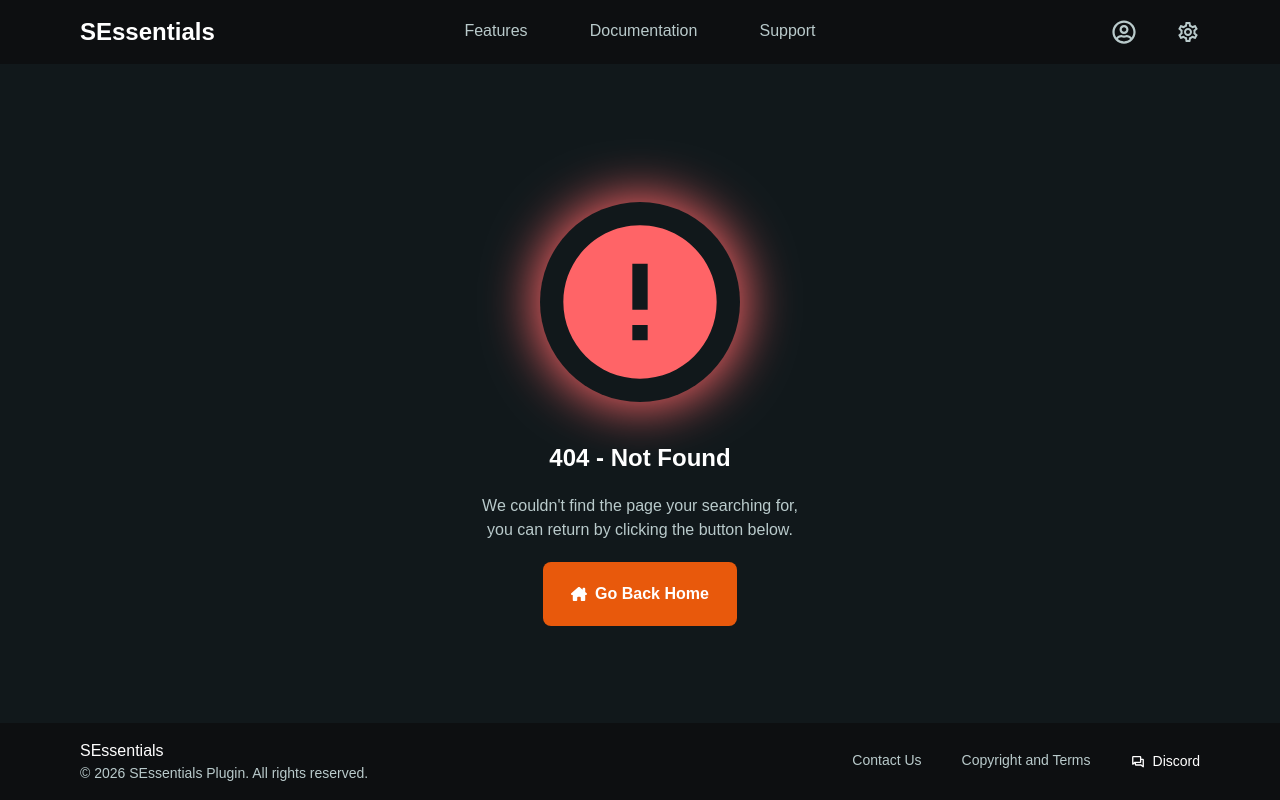
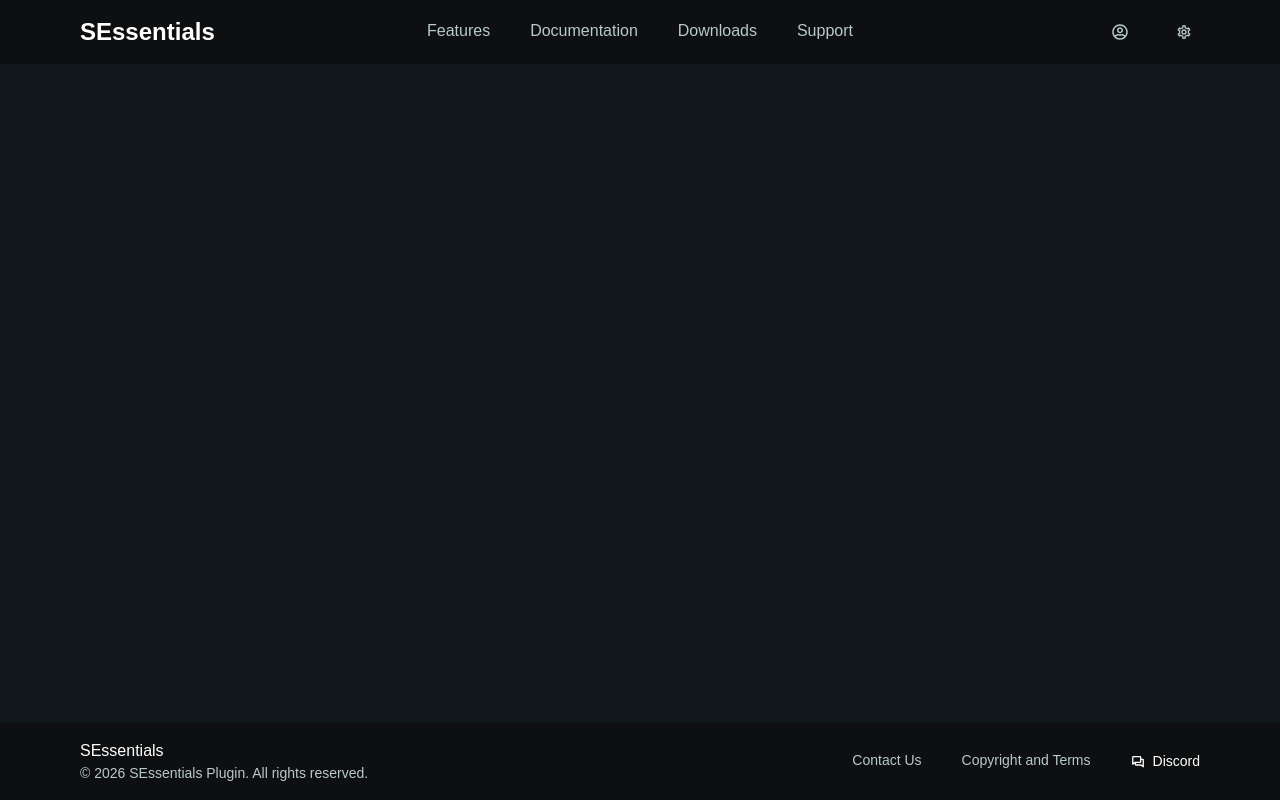
Before and after one commit to KatyTye/PluginDashboard, a React (Vite) app: page /edit in a window 1280 px wide. Built offline with nearby package versions, Linux system fonts and the light colour scheme.

Commit message:
feat: Added downloads page

```diff
--- a/src/App.tsx
+++ b/src/App.tsx
@@ -1,15 +1,19 @@
 import { createBrowserRouter, RouterProvider } from "react-router"
+import { returnPluginDownloads } from "./helpers/downloads"
 import PrimaryLayout from "./layouts/Primary"
+import Downloads from "./pages/Downloads"
 import NotFound from "./pages/NotFound"
 import ErrorPage from "./pages/Error"
+import Terms from "./pages/Terms"
 import Home from "./pages/Home"
-import Terms from "./pages/Terms"
 
 function App() {
 
 	const BrowserRouter = createBrowserRouter([
 		{
+			id: "primary",
 			element: <PrimaryLayout />,
+			loader: returnPluginDownloads,
 			children: [
 				{
 					index: true,
@@ -20,13 +24,18 @@ function App() {
 					element: <Terms />
 				},
 				{
+					path: "/downloads",
+					element: <Downloads />
+				},
+				{
 					path: "*",
 					element: <NotFound />
 				}
 			]
 		},
 		{
-			id: "primary",
+			id: "layout",
+			path: "/edit",
 			element: <PrimaryLayout />,
 			errorElement: <ErrorPage />
 		}
--- a/src/components/Header.tsx
+++ b/src/components/Header.tsx
@@ -20,6 +20,10 @@ export default function Header() {
 			hover:border-(--special-color) duration-500 [&.active]:text-(--text-color) text-(--text-second-color) text-center">
 				Documentation
 			</NavLink>
+			<NavLink to={"/downloads"} className="border-b-2 w-fit m-auto border-transparent transition-all [&.active]:border-(--special-color)
+			hover:border-(--special-color) duration-500 [&.active]:text-(--text-color) text-(--text-second-color) text-center">
+				Downloads
+			</NavLink>
 			<NavLink to={"/support"} className="border-b-2 w-fit m-auto border-transparent transition-all [&.active]:border-(--special-color)
 			hover:border-(--special-color) duration-500 [&.active]:text-(--text-color) text-(--text-second-color) text-center">
 				Support
--- a/src/global.css
+++ b/src/global.css
@@ -19,14 +19,15 @@ body {
 	background: var(--background-color);
 }
 
-img,
-svg {
+header img,
+footer svg {
 	width: 100%;
 	height: 100%;
 }
 
 :root {
 	--text-color: #ffffff;
+	--empty-color: #11181b;
 	--tag-color: #e1fdff1a;
 	--special-color: #e8590c;
 	--border-color: #ffffff0d;
@@ -35,3 +36,46 @@ svg {
 	--box-background-color: #1e202399;
 	--background-second-color: #0d0f11;
 }
+
+.grid-cols-auto-fill {
+	grid-template-columns: repeat(auto-fit, minmax(250px, 1fr));
+}
+
+.spigot {
+	color: #e2e83f;
+}
+
+.bukkit {
+	color: #e8590c;
+}
+
+@media screen and (width >=48rem) {
+	.custom-grid {
+		display: grid;
+		grid-template-columns: 1fr;
+	}
+}
+
+@media screen and (max-width: 1265px) {
+	.custom-grid {
+		display: grid;
+		grid-template-columns: 1fr 1fr;
+	}
+
+	@media screen and (max-width: 767px) {
+		.custom-grid {
+			display: flex;
+		}
+	}
+}
+
+@media screen and (min-width: 1265px) {
+	.custom-grid {
+		display: grid;
+		grid-template-columns: repeat(auto-fit, minmax(250px, 1fr));
+	}
+
+	.custom-text {
+		justify-content: center;
+	}
+}
--- /dev/null
+++ b/src/pages/Downloads.tsx
@@ -0,0 +1,41 @@
+import type { downloadObject } from "../lib/utils"
+import { useRouteLoaderData } from "react-router"
+import Versions from "../components/Versions"
+
+export default function Downloads() {
+	const downloadsData = useRouteLoaderData("primary")
+
+	return (<article>
+		{
+			downloadsData ? <ul className="grid gap-6">
+				{downloadsData.result.map((element: downloadObject, index: number) =>
+					<li key={"download-item-" + index} className="rounded-2xl p-5 items-center gap-5 border-2
+					flex flex-col custom-grid bg-(--box-background-color) border-(--border-color)">
+						<p className="text-center lg:text-left">
+							<span className="font-bold mr-2">
+								Plugin Version:
+							</span>
+							<span>
+								{element.version}
+							</span>
+						</p>
+
+						<div className="flex gap-4 justify-center">
+							{Versions(element.server_types, index, true)}
+						</div>
+
+						<div className="flex gap-4 justify-center lg:justify-start custom-text">
+							{Versions(element.minecraft_versions, index, false)}
+						</div>
+
+						<a href={`./files/sessentials-${element.version}.jar`} download={true}
+							className="w-full text-center ml-auto bg-(--special-color) rounded-lg p-2 pl-7
+							pr-7 font-bold hover:bg-orange-600 transition-all duration-500">
+							Download
+						</a>
+					</li>)}
+			</ul> : <>
+			</>
+		}
+	</article>)
+}
```
